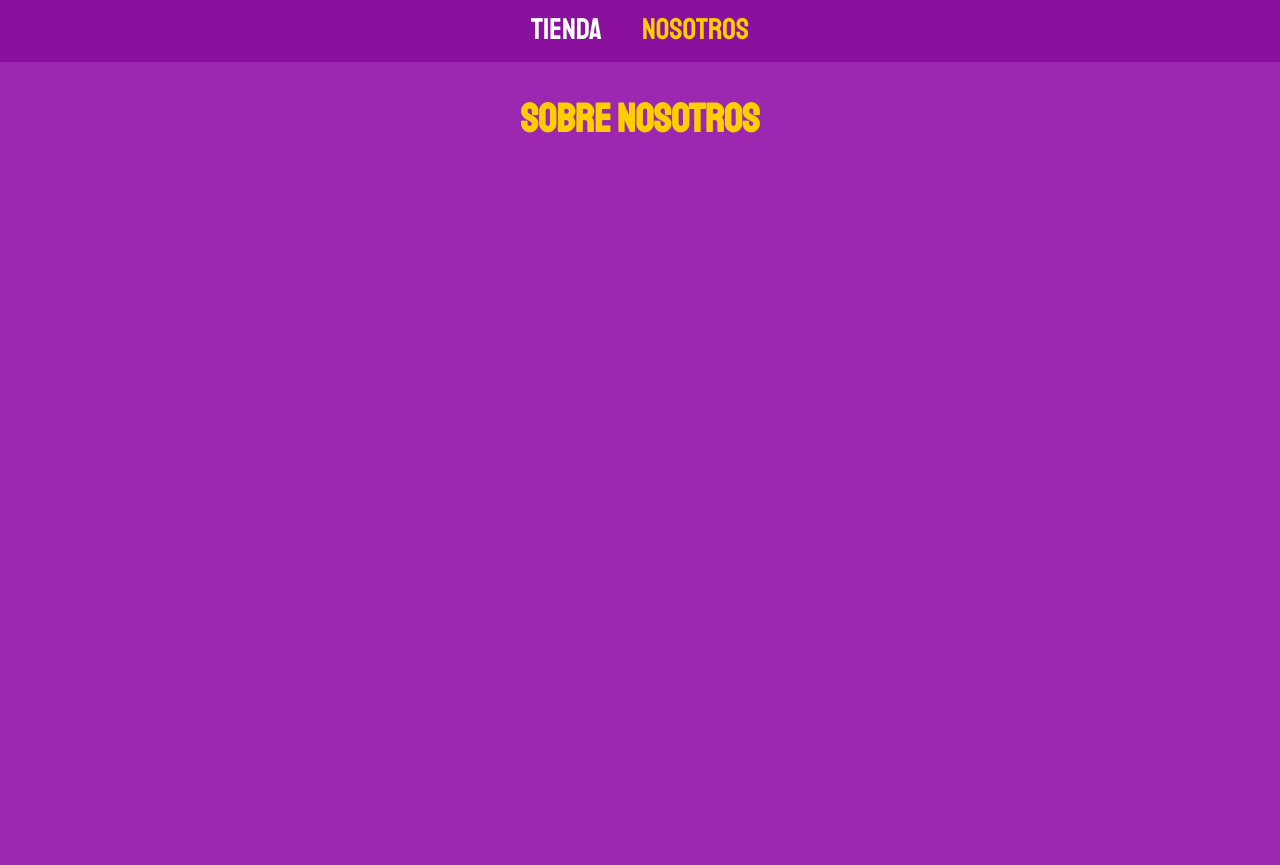
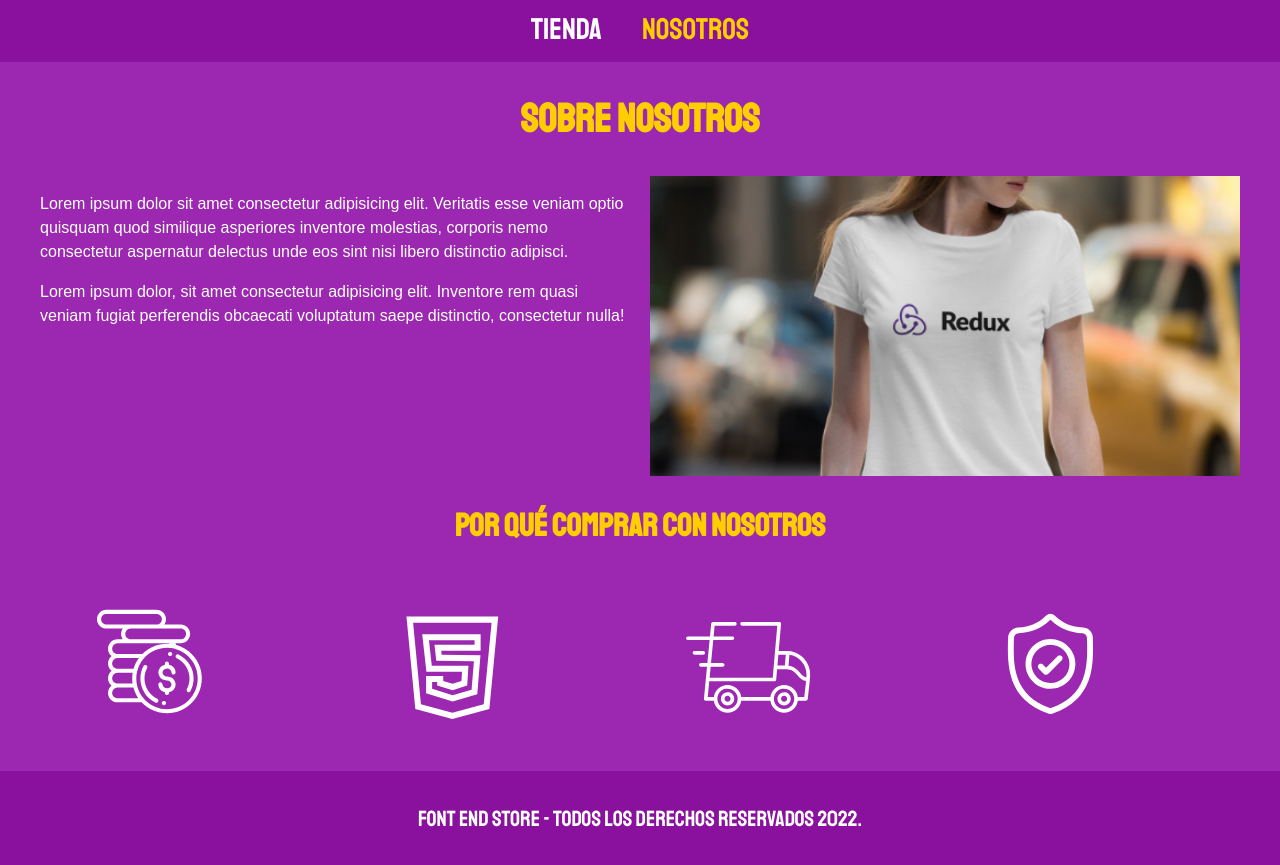
Before and after one commit to FernandoStark18/FrontEndStore, a plain HTML site: page nosotros.html in a window 1280 px wide. Shown: the part 167-1032 px from the top of the page. Before the commit the page ends 800 px from the top, so only its background shows below. Drawn offline with Linux system fonts and the light colour scheme.

Commit message:
Página de nosotros sin ayuda

```diff
--- a/css/style.css
+++ b/css/style.css
@@ -183,3 +183,39 @@ h3 {
         grid-column: 2 / 4;
     }
 }
+
+/* Nosotros */
+
+.grid--informacion {
+    display: grid;
+    min-height: 30rem;
+    background-repeat: no-repeat;
+    background-size: cover;
+    gap: 2rem;
+}
+
+@media (min-width: 768px) {
+    .grid--informacion {
+        display: grid;
+        grid-template-columns: 1fr 1fr;
+    }
+}
+
+.grafico--nosotros {
+    background-image: url(/img/nosotros.jpg);
+    grid-column: 1 / 3;
+    grid-row: 1 / 2;
+}
+
+@media (min-width: 768px) {
+    .grafico--nosotros {
+        grid-column: 2 / 3;
+        grid-row: 1 / 3;
+    }
+}
+
+/* Iconos */
+.grid--iconos {
+    display: grid;
+    grid-template-columns: 1fr 1fr 1fr 1fr;
+}
--- a/nosotros.html
+++ b/nosotros.html
@@ -30,6 +30,33 @@
 
         <h1>Sobre nosotros</h1>
 
+        <div class="grid--informacion">
+            <div class="contenedorInformacion">
+                <p>Lorem ipsum dolor sit amet consectetur adipisicing elit. Veritatis esse veniam optio quisquam quod similique asperiores inventore molestias, corporis nemo consectetur aspernatur delectus unde eos sint nisi libero distinctio adipisci.</p>
+
+                <p>Lorem ipsum dolor, sit amet consectetur adipisicing elit. Inventore rem quasi veniam fugiat perferendis obcaecati voluptatum saepe distinctio, consectetur nulla!</p>
+            </div>
+
+            <div class="grafico grafico--nosotros"></div>
+        </div>
+
+        <div class="textoExtra">
+            <h2>Por qué comprar con nosotros</h3>
+        </div>
+
+        <div class="grid--iconos">
+            <img src="/img/icono_1.png" alt="">
+            <img src="/img/icono_2.png" alt="">
+            <img src="/img/icono_3.png" alt="">
+            <img src="/img/icono_4.png" alt="">
+        </div>
+
+    </main>
+
+    <footer class="footer">
+        <p class="footer__texto">Font End Store - Todos los derechos Reservados 2022.</p>
+    </footer>
+
 </body>
 
 </html>
```
